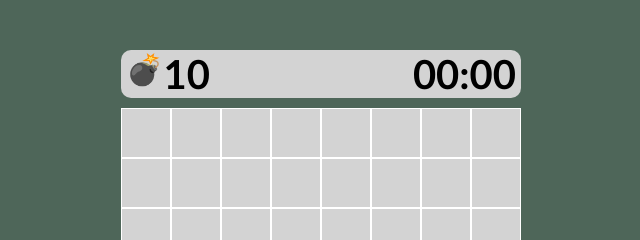
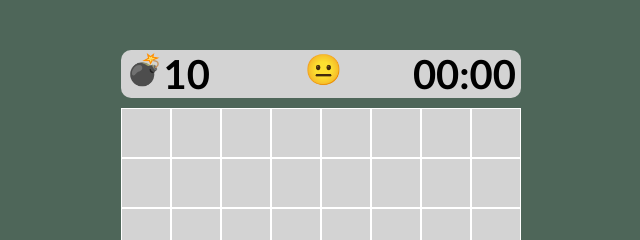
Before and after one commit to yerairodriguez/minesweeper, a website with bundled scripts: page index.html in a window 1280 px wide. Shown: the top 240 px of the page, 337-977 px from the left. Built offline with nearby package versions, Linux system fonts and the light colour scheme; a web font is replaced by a local one.

Commit message:
emoji face added

```diff
--- a/index.html
+++ b/index.html
@@ -13,6 +13,7 @@
         <div id="dataContainer">
             <div id="mineIcon">💣</div>
             <div id="minesCounter"></div>
+            <div id="gameResult">😐</div>
             <div id="timer">00:00</div>
         </div>
         <div id="board" data-testid="board"></div>
```
